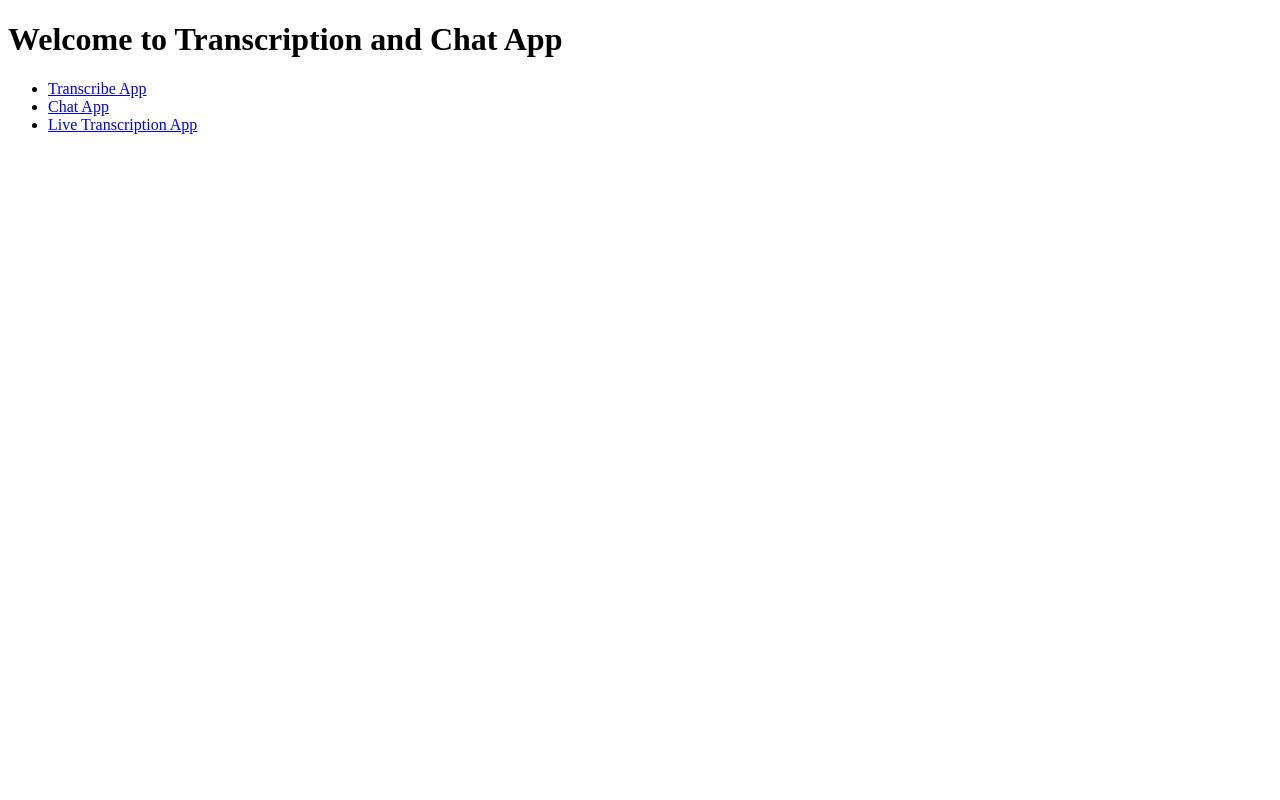
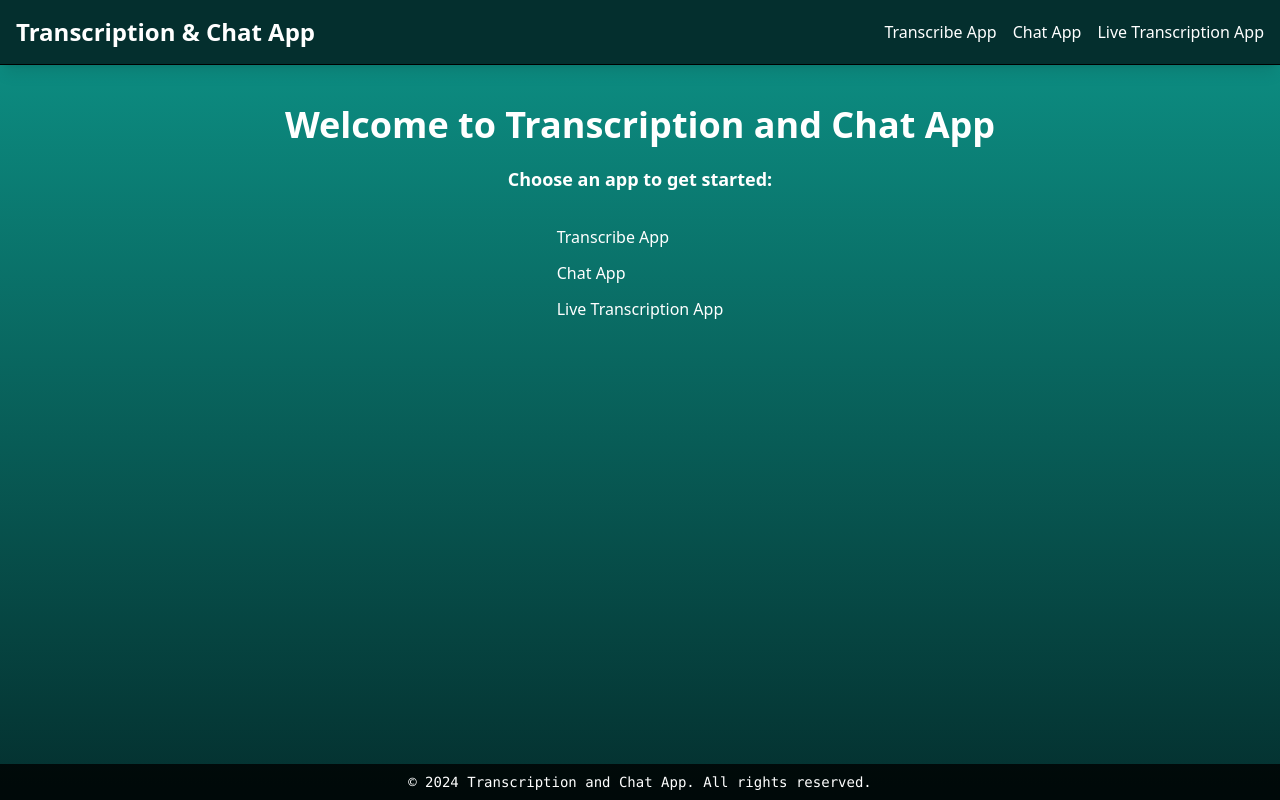
Before and after one commit to FarhanK340/Transcription-Service-app, a Django app: page / in a window 1280 px wide. Run offline with Django 5.2, Linux system fonts and the light colour scheme; parts of the project's set-up code (start-up, migrations or seed data) failed here and were passed over; some libraries are stand-ins or nearby versions.

Commit message:
Fixed Home Page UI and broken urls

```diff
--- a/transcribe/liveTranscription/templates/liveTranscription/session.html
+++ b/transcribe/liveTranscription/templates/liveTranscription/session.html
@@ -16,7 +16,7 @@
       <p class="h-[1px] bg-white w-full my-2"></p>
       <h3 class="font-semibold italic" id="recording">Audio transcription</h3>
       <p class="text-justify" id="transcription-result">{{ transcription }}</p>
-      <a href="{% url 'create-session' %}" class="w-1/3 mt-3 bg-teal-800 p-2 font-bold text-center rounded-md shadow-md shadow-black hover:bg-teal-700 hover:shadow-teal-200 hover:shadow-md">Exit Session</a>
+      <a href="{% url 'liveTranscription:create-session' %}" class="w-1/3 mt-3 bg-teal-800 p-2 font-bold text-center rounded-md shadow-md shadow-black hover:bg-teal-700 hover:shadow-teal-200 hover:shadow-md">Exit Session</a>
     </div>
   </body>
 
--- a/transcribe/liveTranscription/views.py
+++ b/transcribe/liveTranscription/views.py
@@ -13,7 +13,7 @@ def CreateSession(request):
             session_name = form.cleaned_data['session_name']
             session_name = session_name.replace(' ', '_')
             Session.objects.get_or_create(session_name=session_name)
-            return redirect('session', session_name=session_name)
+            return redirect('liveTranscription:session', session_name=session_name)
     else:
         form = SessionForm()
 
--- a/transcribe/transcribe/templates/transcribe/index.html
+++ b/transcribe/transcribe/templates/transcribe/index.html
@@ -1,14 +1,37 @@
 <!DOCTYPE html>
-<html>
+<html lang="en">
 <head>
-    <title>Welcome</title>
+    <meta charset="UTF-8">
+    <meta name="viewport" content="width=device-width, initial-scale=1.0">
+    <script src="https://cdn.tailwindcss.com"></script>
+    <title>Transcription and Chat App</title>
 </head>
-<body>
-    <h1>Welcome to Transcription and Chat App</h1>
-    <ul>
-        <li><a href="{% url 'transcriptionApp:upload_audio' %}">Transcribe App</a></li>
-        <li><a href="{% url 'chatApp:create-room' %}">Chat App</a></li>
-        <li><a href="{% url 'liveTranscription:create-session' %}">Live Transcription App</a></li>
-    </ul>
+<body class="flex flex-col bg-gradient-to-b from-teal-600 to-teal-950 bg-no-repeat bg-fixed h-screen">
+
+    <nav class="bg-teal-950 shadow-lg border-b-[1.5px] border-black">
+        <div class="w-full flex flex-wrap items-center justify-between p-4">
+            <a href="#" class="text-white text-2xl font-bold">Transcription & Chat App</a>
+            <div class="flex items-center space-x-4">
+                <a href="{% url 'transcriptionApp:upload_audio' %}" class="text-white hover:text-gray-300">Transcribe App</a>
+                <a href="{% url 'chatApp:create-room' %}" class="text-white hover:text-gray-300">Chat App</a>
+                <a href="{% url 'liveTranscription:create-session' %}" class="text-white hover:text-gray-300">Live Transcription App</a>
+            </div>
+        </div>
+    </nav>
+
+    <div class="content w-full flex flex-col justify-center items-center text-white">
+        <h1 class="text-4xl font-bold mt-10">Welcome to Transcription and Chat App</h1>
+        <p class="mt-5 text-lg font-semibold">Choose an app to get started:</p>
+        <ul class="mt-8 space-y-3">
+            <li><a href="{% url 'transcriptionApp:upload_audio' %}" class="hover:text-blue-400">Transcribe App</a></li>
+            <li><a href="{% url 'chatApp:create-room' %}" class="hover:text-blue-400">Chat App</a></li>
+            <li><a href="{% url 'liveTranscription:create-session' %}" class="hover:text-blue-400">Live Transcription App</a></li>
+        </ul>
+    </div>
+
+    <footer class="flex justify-center items-center w-full py-2 mt-auto bg-black bg-opacity-80 font-mono">
+        <p class="text-white text-sm">&copy; 2024 Transcription and Chat App. All rights reserved.</p>
+    </footer>
+
 </body>
 </html>
```
Also changed, not shown: transcribe/db.sqlite3.
